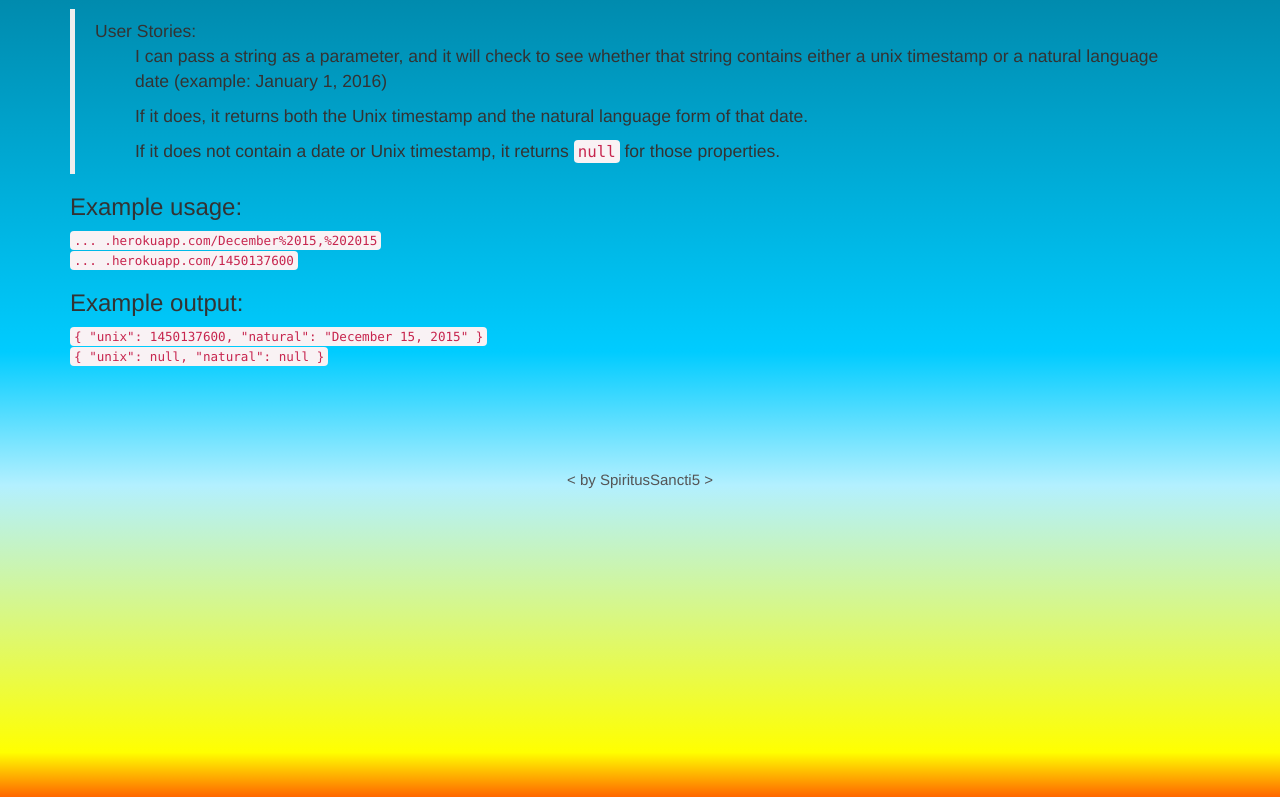
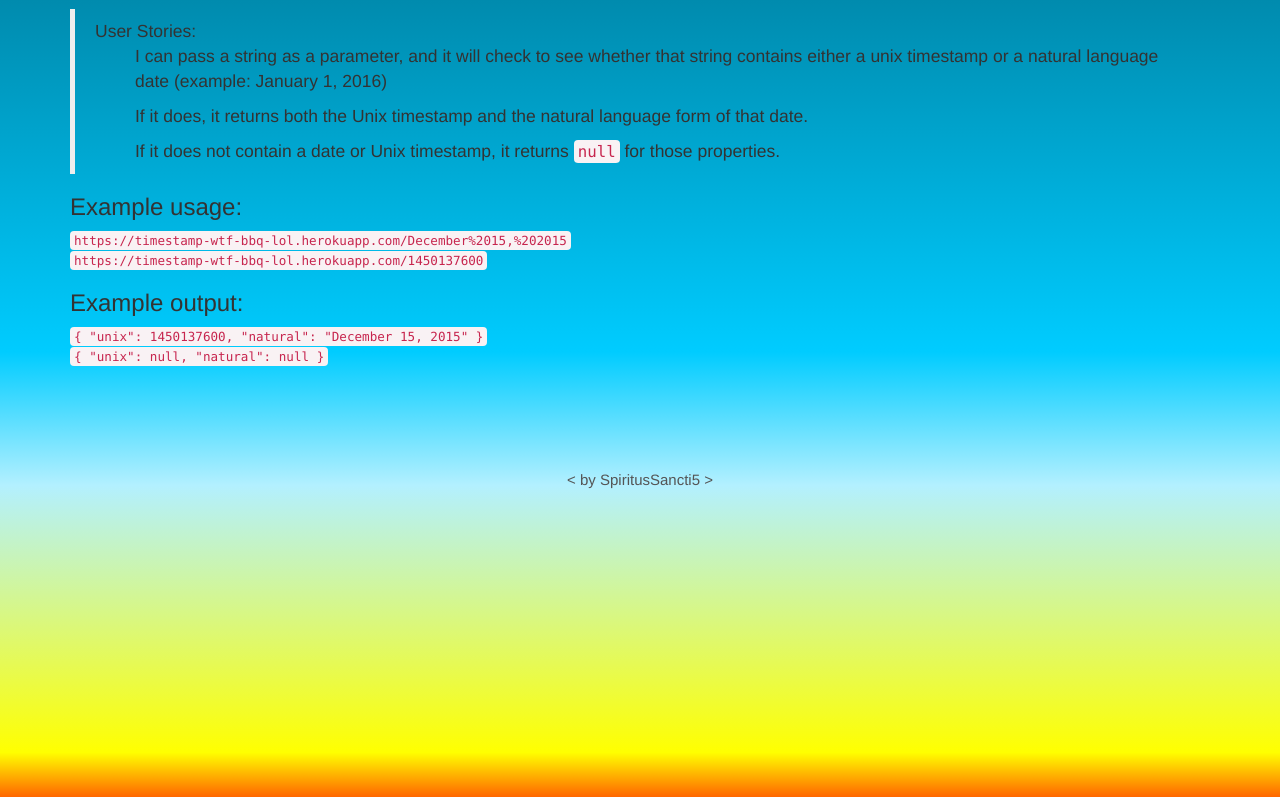
Before and after one commit to SpiritusSancti5/timestamp, a website: page index.html in a window 1280 px wide. Shown: the part 93-890 px from the top of the page. Drawn offline with nearby package versions, Linux system fonts and the light colour scheme.

Commit message:
ok last one, i promise

```diff
--- a/index.html
+++ b/index.html
@@ -19,8 +19,8 @@
         <ul>If it does not contain a date or Unix timestamp, it returns <code>null</code> for those properties.</ul>
     </blockquote>
     <h3>Example usage:</h3>
-    <code>... .herokuapp.com/December%2015,%202015</code><br>
-    <code>... .herokuapp.com/1450137600</code>
+    <code>https://timestamp-wtf-bbq-lol.herokuapp.com/December%2015,%202015</code><br>
+    <code>https://timestamp-wtf-bbq-lol.herokuapp.com/1450137600</code>
     <h3>Example output:</h3>
     <code>{ "unix": 1450137600, "natural": "December 15, 2015" }</code><br>
     <code>{ "unix": null, "natural": null }</code>
```
